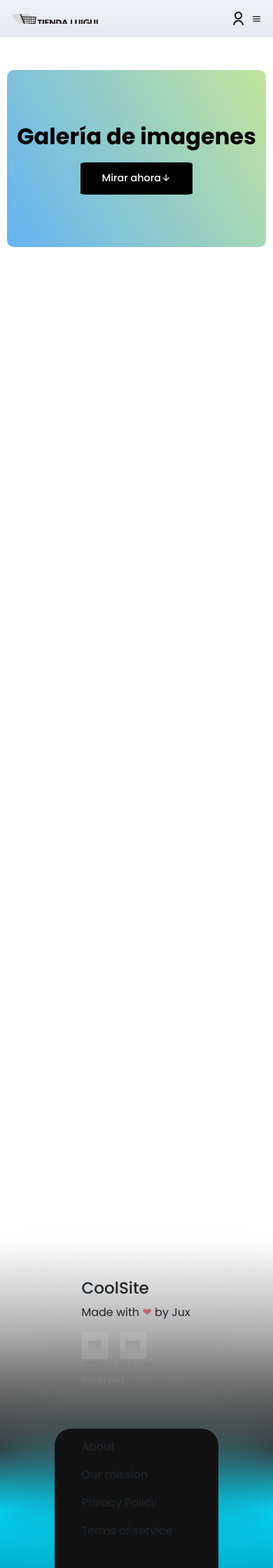
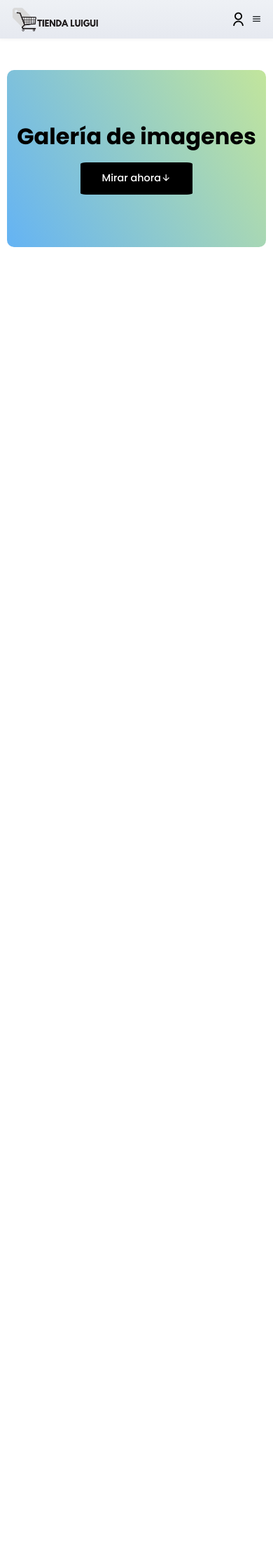
Before and after one commit to luisparra59/servidor, a Django app: template Proyecto_SENA/templates/galeria.html in a window 390 px wide. Shown: the top 2240 px of the page at 70% size. Run offline with Django 3.2, Linux system fonts and the light colour scheme; the template is opened without the code that fills it, so the values that code supplies are empty; some libraries are stand-ins or nearby versions; grey boxes are pictures that could not be loaded.

Commit message:
base de datos

```diff
--- a/Proyecto_SENA/static/css/menu.css
+++ b/Proyecto_SENA/static/css/menu.css
@@ -115,122 +115,10 @@ header {
 }
 
 
-/* footer */
-
-footer {
-  margin-top: 80vh;
-  z-index: 500;
-  width: 100%;
-  height: 100vh;
-
-  display: flex;
-  flex-direction: row;
-  justify-content: space-evenly;
-  align-items: flex-end;
-  padding: 5rem 2vw;
-  position: relative;
-}
-
-footer::before {
-  content: "";
-  position: absolute;
-  inset: 0;
-  background: linear-gradient(
-    rgba(0, 0, 0, 0) 5%,
-    rgba(0, 0, 0, 0.3) 20%,
-    rgba(0, 0, 0, 0.6) 30%,
-    rgba(0, 0, 0, 0.8) 40%,
-    rgb(3, 220, 254) 50%,
-    rgb(0, 0, 0)
-  );
-  z-index: -7;
-}
-
-.backdrop {
-  z-index: -5;
-  position: absolute;
-  inset: 0;
-
-  backdrop-filter: blur(40px);
-  -webkit-backdrop-filter: blur(40px);
-
-  mask-image: linear-gradient(
-    rgba(0, 0, 0, 0),
-    rgba(0, 0, 0, 0.5) 10%,
-    rgba(0, 0, 0, 0.8) 20%,
-    rgba(3, 220, 254) 30%,
-    rgb(0, 0, 0)
-  );
-
-  -webkit-mask-image: linear-gradient(
-    rgba(0, 0, 0, 0),
-    rgba(0, 0, 0, 0.5) 10%,
-    rgba(0, 0, 0, 0.8) 20%,
-    rgba(0, 0, 0, 1) 30%,
-    rgb(0, 0, 0)
-  );
-}
-
-.col {
-  flex-direction: column;
-  align-items: flex-start;
-  justify-content: flex-start;
-  padding: calc(0.3 * var(--m)) calc(0.8 * var(--m));
-  width: 28%;
-}
-
-.col2,
-.col3 {
-  background-color: #121212;
-  border-radius: calc(0.5 * var(--m));
-}
-
-img {
-  height: calc(0.3 * var(--m));
-  object-fit: cover;
-}
-
-.social {
-  display: flex;
-  flex-direction: row;
-  justify-content: flex-start;
-  gap: 1rem;
-}
-
-a {
-  text-decoration: none;
-  color: inherit;
-}
-
-.link {
-  width: calc(0.8 * var(--m));
-  height: calc(0.8 * var(--m));
-  background-color: rgba(255, 255, 255, 0.1);
-  border-radius: calc(0.1 * var(--m));
-
-  display: flex;
-  justify-content: center;
-  align-items: center;
-}
-
-@media screen and (max-width: 1000px) {
-  :root {
-    --m: 3rem;
-  }
-}
-
-@media screen and (max-width: 700px) {
-  footer {
-    flex-direction: column;
-    padding: 5rem 20vw;
-  }
-  .col {
+ /* footer
+ .pie {
     width: 100%;
-  }
-}
-/* .pie {
-    width: 100%;
-    height: 15vh;
+    height: 50vh;
     background-image: linear-gradient(to top, #e6e9f0 0%, #eef1f5 100%);
     align-content: center;
 }
@@ -245,7 +133,7 @@ a {
 .pie-contenido img {
     width: 15%;
     height: auto;
-}
+} */
 
 /* Estilos para el dropdown */
 .nav-user-dropdown {
--- a/Proyecto_SENA/templates/base.html
+++ b/Proyecto_SENA/templates/base.html
@@ -80,36 +80,8 @@
 
     </main>
     {% endblock %}
-    <footer id="footer">
-        <div class="col col1">
-            <h3>CoolSite</h3>
-            <p>Made with <span style="color: #BA6573;">❤</span> by Jux</p>
-            <div class="social">
-
-                <a href="https://twitter.com/juxtopposed" target="_blank" class="link">
-                    <img src="{% static 'images/twitter.png' %}" alt="Twitter" />
-                </a>
-                <a href="https://youtube.com/@juxtopposed" target="_blank" class="link">
-                    <img src="{% static 'images/youtube.png' %}" alt="YouTube" />
-                </a>
-            </div>
-            <p style="color: #818181; font-size: smaller">2024 © All Rights Reserved</p>
-        </div>
-        <div class="col col2">
-            <p>About</p>
-            <p>Our mission</p>
-            <p>Privacy Policy</p>
-            <p>Terms of service</p>
-        </div>
-        <div class="col col3">
-            <p>Services</p>
-            <p>Products</p>
-            <p>Join our team</p>
-            <p>Partner with us</p>
-        </div>
-        <div class="backdrop"></div>
-    </footer>
-    <!-- <footer class="pie">
+<!--
+     <footer class="pie">
         <div class="pie-contenido">
             <img src="{% static 'images/logo.png' %}" alt="">
             <p>&copy;Copyright The Towers Development 2025</p>
@@ -121,7 +93,7 @@
     AOS.init({
         offset: 100,
         duration: 1450,
-    }); -->
+    });  -->
 </script>
 
     {% block script %} {% endblock %}
```
